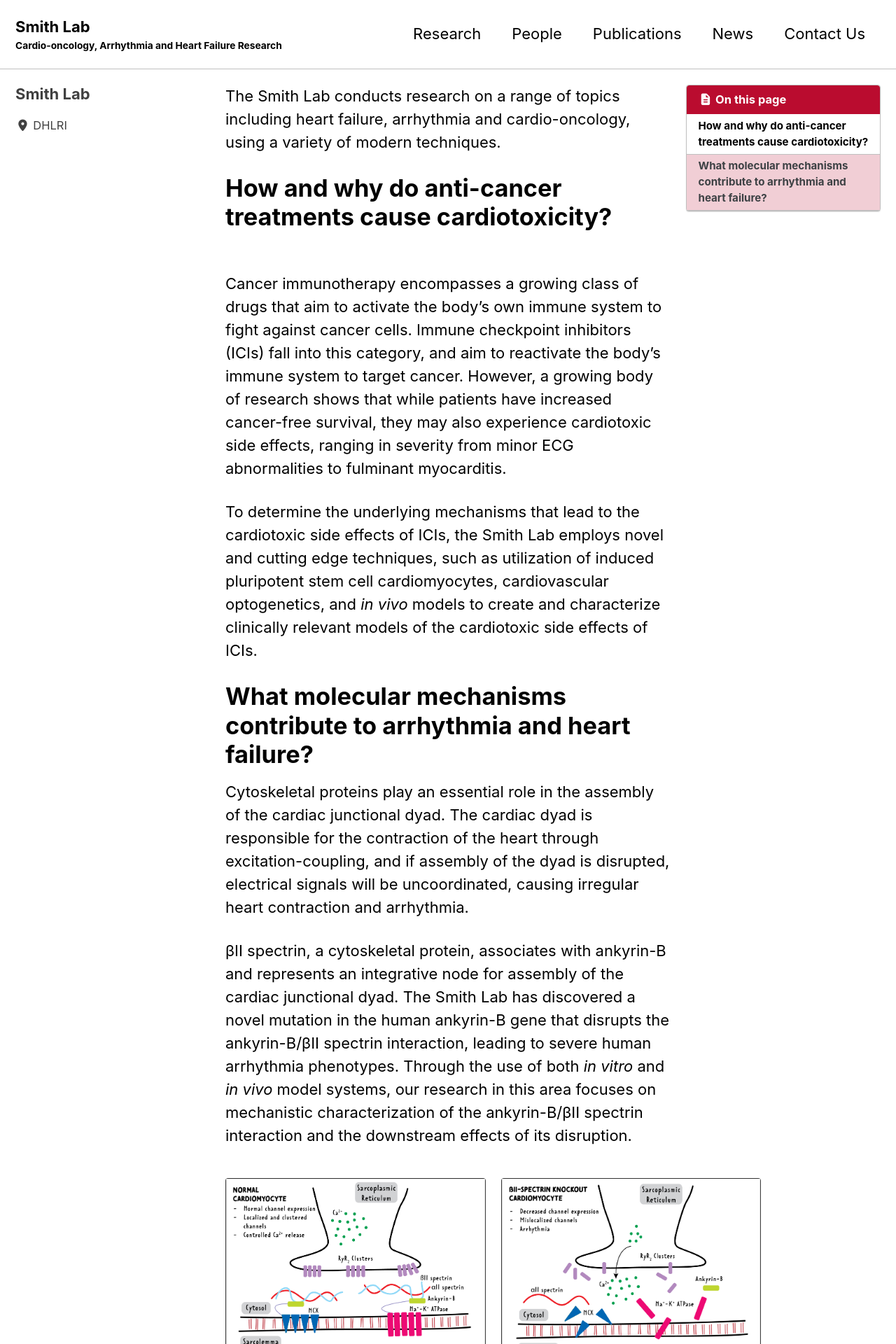
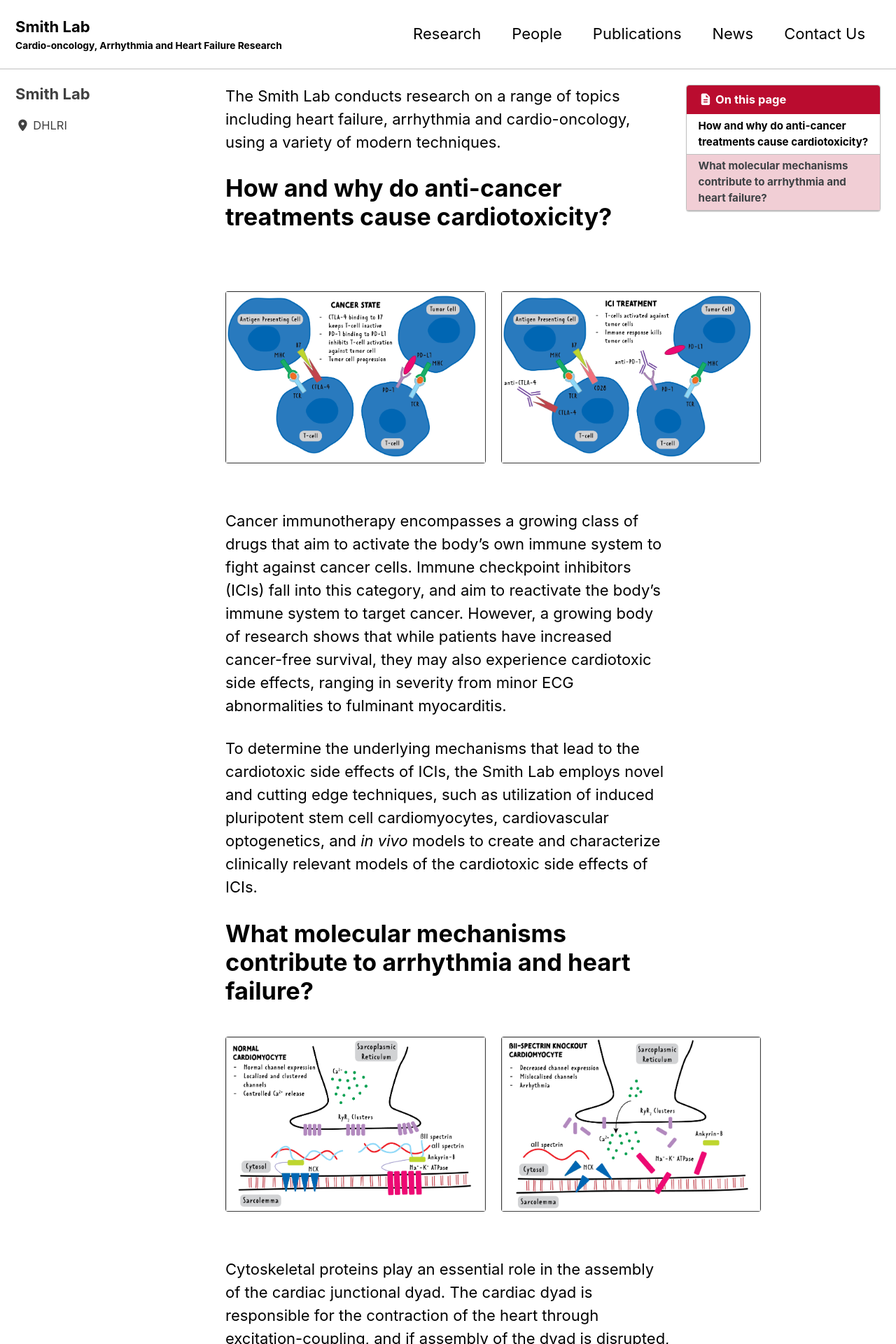
Before and after one commit to cralbers/smith-lab, a Jekyll site: the page built from _pages/research.md, in a window 1280 px wide. Shown: the top 1920 px of the page at 70% size. Built offline with Jekyll 4.4.1, drawn with Linux system fonts in a browser that asks for light colours; cached includes are drawn as plain includes.

Commit message:
ICI pics and gallery

```diff
--- a/_pages/research.md
+++ b/_pages/research.md
@@ -2,16 +2,23 @@
 permalink: /research/
 toc: true
 gallery:
+    - url: /assets/images/cancerICI.png
+      image_path: /assets/images/cancerICI.png
+    - url: /assets/images/treatmentICI.png
+      image_path: /assets/images/treatmentICI.png
+
+gallery2:
     - url: /assets/images/normal_CM.png
       image_path: /assets/images/normal_CM.png
     - url: /assets/images/B2KO_CM.png
       image_path: /assets/images/B2KO_CM.png
-
 ---
 
 The Smith Lab conducts research on a range of topics including heart failure, arrhythmia and cardio-oncology, using a variety of modern techniques.
 
 # How and why do anti-cancer treatments cause cardiotoxicity?
+
+{% include gallery id="gallery" class="full" %}
 
 Cancer immunotherapy encompasses a growing class of drugs that aim to activate the body's own immune system to fight against cancer cells. Immune checkpoint inhibitors (ICIs) fall into this category, and aim to reactivate the body's immune system to target cancer. However, a growing body of research shows that while patients have increased cancer-free survival, they may also experience cardiotoxic side effects, ranging in severity from minor ECG abnormalities to fulminant myocarditis.
 
@@ -19,9 +26,8 @@ To determine the underlying mechanisms that lead to the cardiotoxic side effects
 
 # What molecular mechanisms contribute to arrhythmia and heart failure?
 
+{% include gallery id="gallery2" class="full" %}
+
 Cytoskeletal proteins play an essential role in the assembly of the cardiac junctional dyad. The cardiac dyad is responsible for the contraction of the heart through excitation-coupling, and if assembly of the dyad is disrupted, electrical signals will be uncoordinated, causing irregular heart contraction and arrhythmia.
 
 βII spectrin, a cytoskeletal protein, associates with ankyrin-B and represents an integrative node for assembly of the cardiac junctional dyad. The Smith Lab has discovered a novel mutation in the human ankyrin-B gene that disrupts the ankyrin-B/βII spectrin interaction, leading to severe human arrhythmia phenotypes. Through the use of both *in vitro* and *in vivo* model systems, our research in this area focuses on mechanistic characterization of the ankyrin-B/βII spectrin interaction and the downstream effects of its disruption.
-
-
-{% include gallery id="gallery" class="full" %}
```
Also changed, not shown: assets/images/B2KO_CM.png, assets/images/cancerICI.png (added), assets/images/treatmentICI.png (added).
